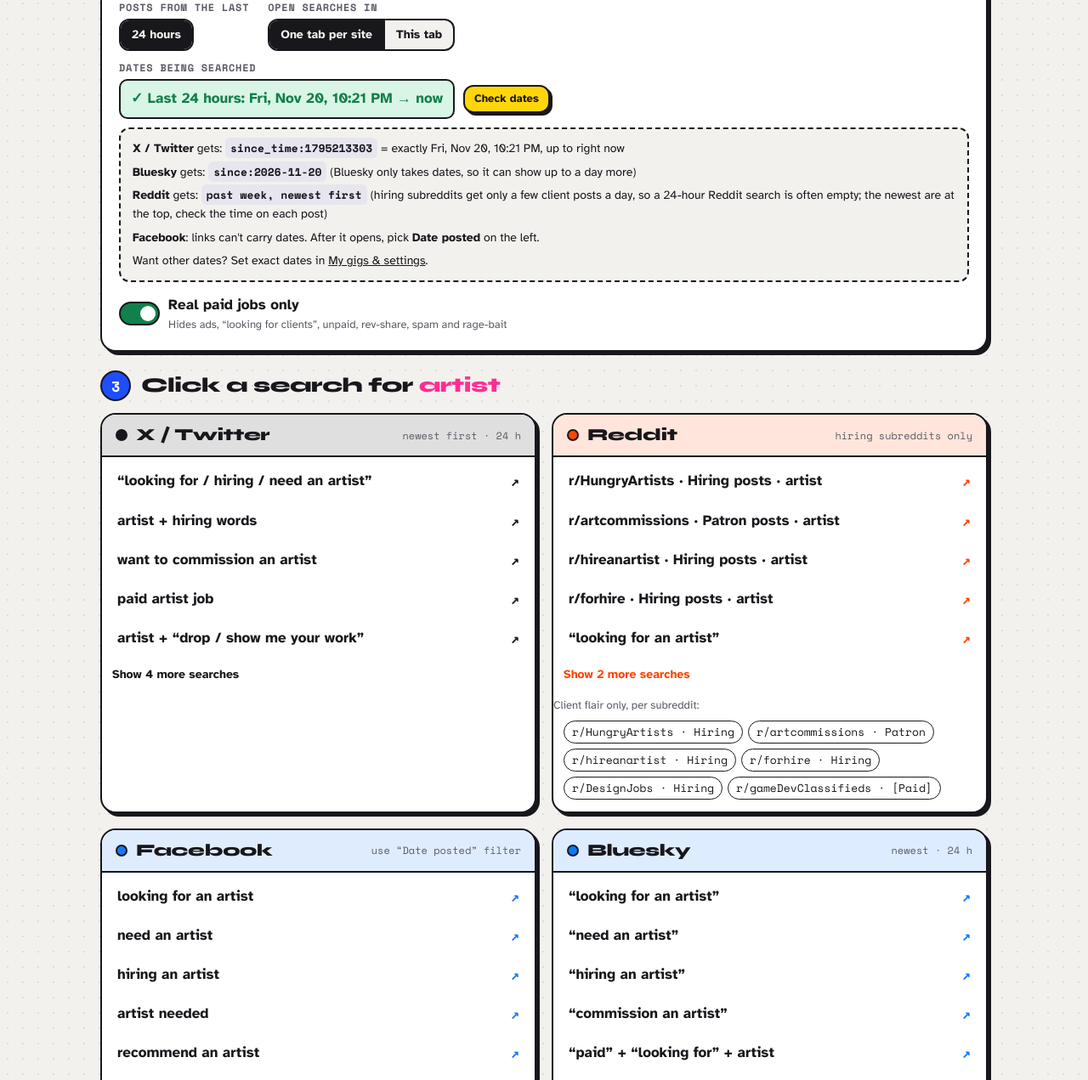
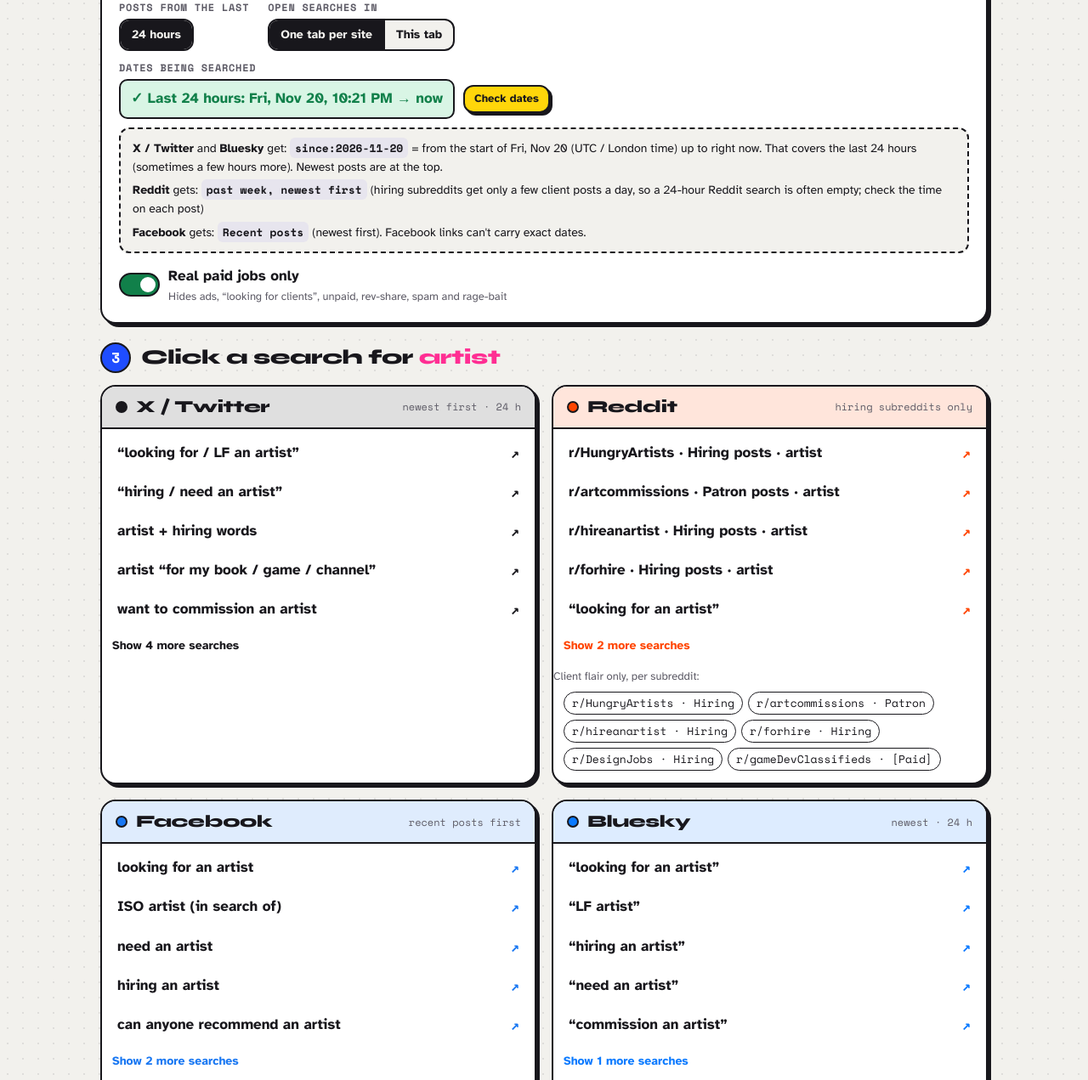
Before and after one commit to Ali200613/post-finder, a plain HTML site: page index.html in a window 1280 px wide. Shown: the part 743-2014 px from the top of the page at 85% size. Drawn offline with nearby package versions, Linux system fonts and the light colour scheme.

Commit message:
Fix X no results: since: date, shorter filters; real client wording on all sites; Facebook recent posts
Co-Authored-By: Claude Opus 5.5 <noreply@anthropic.com>

```diff
--- a/index.html
+++ b/index.html
@@ -396,14 +396,8 @@ footer p { max-width: 70ch; margin: 0 0 8px; }
       <p class="sub">Click to add.</p>
       <div id="sugg"></div>
     </div>
-    <div class="panel">
-      <h2 class="step-title">Exact dates</h2>
-      <p class="sub">Pick your own dates instead of the quick buttons. X and Bluesky use them exactly; Reddit uses the closest range; Facebook ignores dates (use its “Date posted” filter).</p>
-      <div class="dates">
-        <label for="from">From <input type="date" id="from"></label>
-        <label for="to">To <input type="date" id="to"></label>
-      </div>
-    </div>
+    <!-- Searches are always the last 24 hours; these hold the dates for the code. -->
+    <input type="hidden" id="from"><input type="hidden" id="to">
     <div class="panel">
       <h2 class="step-title">Reset</h2>
       <p class="sub">Go back to the starting gigs and settings on this browser.</p>
@@ -544,15 +538,14 @@ setDays(days);
 const isReal = () => $("real").checked;
 // The minus sign means "hide posts with this". These are artists ADVERTISING themselves, always hidden.
 // A plain word like forhire also hides the hashtag #forhire.
-// Most important first. Long X searches quietly return nothing, so only as many as fit are added.
+// Most important first. Long X searches (too many words) quietly return NOTHING, so the list is
+// short (about the size that was tested and showed posts), and only as many as fit are added.
 const X_NOT = [
   ['-"for hire"'], ['-forhire'], ['-"commissions open"'], ['-filter:retweets'], ['-"comms open"'], ['-"slots open"'],
   ['-"looking for commissions"'], ['-"looking for clients"'], ['-"hire me"'],
-  ['-filter:replies', 1], ['-unpaid', 1], ['-revshare', 1],
-  ['-artforhire'], ['-commissionsopen'], ['-"commissions are open"'], ['-"looking for work"'], ['-"my rates"'],
-  ['-exposure', 1], ['-crypto', 1], ['-giveaway', 1], ['-"open to work"', 1], ['-"price list"', 1],
+  ['-filter:replies', 1], ['-unpaid', 1], ['-exposure', 1],
 ];
-const X_MAX = 440;
+const X_MAX = 380;
 function xQuery(q) {
   const tail = dateTerms();
   let s = q;
@@ -562,16 +555,17 @@ function xQuery(q) {
   });
   return s + tail;
 }
-// Reddit says "hiring" and "hire" are the same word, so "hiring" also finds [For Hire] ads. Hide those.
 function untilNext(d) { const x = new Date(d + "T00:00:00"); x.setDate(x.getDate() + 1); return ymd(x); }
 // X/Bluesky "until:" means "before this day", so including today needs tomorrow's date,
 // which looks wrong. When the end date is today, leave "until:" out: no end means "up to now".
-// "Last 24 hours": X reads since:<date> in UTC, so after midnight a local date can be in X's future
-// and show nothing. X gets the exact moment 24 hours ago (since_time = seconds since 1970) instead.
-// Bluesky gets the UTC day of 24 hours ago (it only takes dates).
+// "Last 24 hours": X and Bluesky read since:<date> in UTC (London time). A local date can be in their
+// future after midnight and show nothing, and X's exact-time form (since_time:) returned nothing.
+// So both get the UTC date of 24 hours ago: never in the future, always covers the last 24 hours
+// (it can show a few extra hours from that day; newest are at the top).
 const ago24 = () => new Date(Date.now() - 864e5);
-function dateTerms(plat = "x") {
-  if (days === 1) return plat === "x" ? " since_time:" + Math.floor(ago24() / 1000) : " since:" + ago24().toISOString().slice(0, 10);
+const since24 = () => ago24().toISOString().slice(0, 10);
+function dateTerms() {
+  if (days === 1) return " since:" + since24();
   let s = "";
   const from = $("from").value, to = $("to").value, today = ymd(new Date());
   if (from) s += " since:" + from;
@@ -610,6 +604,7 @@ const subsFor = r => {
 };
 const subQuery = (x, words) => (x.f ? `flair_name:"${x.f}"` : x.w) + (words ? " " + words : "");
 const subUrl = (x, words) => `https://www.reddit.com/r/${x.s}/search/?q=${enc(subQuery(x, words))}&restrict_sr=1&sort=new&t=${R_T}`;
+const FB_RECENT = btoa(JSON.stringify({ "recent_posts:0": JSON.stringify({ name: "recent_posts", args: "" }) }));
 const URL_FOR = {
   x: q => `https://x.com/search?q=${enc(xQuery(q))}&f=live`,
   // opt = a subreddit from REDDIT_SUBS (search inside its client flair), or true = keep the words as they are.
@@ -619,19 +614,22 @@ const URL_FOR = {
     if (!isReal()) return `https://www.reddit.com/search/?q=${enc(p)}&sort=new&t=${R_T}`;
     return `https://www.reddit.com/r/${REDDIT_SUBS.map(x => x.s).join("+")}/search/?q=${enc(p)}&restrict_sr=1&sort=new&t=${R_T}`;
   },
-  fb: q => `https://www.facebook.com/search/posts/?q=${enc(q + (isReal() ? " paid" : ""))}`,
-  bsky: q => `https://bsky.app/search?q=${enc(q + dateTerms("bsky"))}`,
+  // Facebook search can't take dates, but this switches on its "Recent posts" filter (newest first).
+  // No extra words added: Facebook search gets worse with every word.
+  fb: q => `https://www.facebook.com/search/posts/?q=${enc(q)}&filters=${enc(FB_RECENT)}`,
+  bsky: q => `https://bsky.app/search?q=${enc(q + dateTerms())}`,
 };
 const TEMPLATES = {
   x: r => [
-    { label: `“looking for / hiring / need ${an(r)}”`, q: `("looking for ${an(r)}" OR "hiring ${an(r)}" OR "need ${an(r)}" OR "${r} needed")` },
+    // Wording real clients post on X: "looking for", "LF" (short for looking for), "hiring", "need".
+    { label: `“looking for / LF ${an(r)}”`, q: `("looking for ${an(r)}" OR "looking for ${r}s" OR "lf ${an(r)}" OR "lf ${r}")` },
+    { label: `“hiring / need ${an(r)}”`, q: `("hiring ${an(r)}" OR "hiring ${r}s" OR "need ${an(r)}" OR "${r} needed")` },
     { label: `${r} + hiring words`, q: `"${r}" (hiring OR "looking for" OR need OR wanted OR seeking)` },
+    { label: `${r} “for my book / game / channel”`, q: `"${r}" ("for my book" OR "for my game" OR "for my channel" OR "for my oc" OR "for my brand" OR "for my project")` },
     { label: `want to commission ${an(r)}`, q: `"${r}" ("want to commission" OR "looking to commission" OR "wanna commission" OR "commission someone")` },
-    { label: `paid ${r} job`, q: `"${r}" (budget OR "will pay" OR paying OR "paid project" OR "paid job")` },
-    { label: `${r} + “drop / show me your work”`, q: `"${r}" ("drop your" OR "show me your" OR "reply with your" OR "quote this with" OR qrt)` },
-    { label: `${r} + “send me your portfolio”`, q: `"${r}" ("send your portfolio" OR "send me your portfolio" OR "send your work" OR "share your portfolio")` },
-    { label: `can anyone recommend ${an(r)}?`, q: `"${r}" (recommend OR recommendations OR "anyone know")` },
-    { label: `freelance ${r}`, q: `"freelance ${r}" (need OR looking OR hiring)` },
+    { label: `paid ${r} job / budget`, q: `"${r}" (budget OR paying OR "will pay" OR "paid project")` },
+    { label: `${r} + “drop your portfolio”`, q: `"${r}" ("drop your" OR "show me your" OR "send your portfolio" OR "send me your portfolio" OR qrt)` },
+    { label: `can anyone recommend ${an(r)}?`, q: `"${r}" ("anyone know" OR "can anyone recommend" OR "any recommendations" OR "recommend me")` },
     { label: `${r} + misspelled “comission”`, q: `"${r}" (comission OR commision OR comissions OR commisions OR c0mmission)` },
   ],
   // First: each subreddit's own client flair + the gig. Then the plain words clients write in their titles.
@@ -641,22 +639,24 @@ const TEMPLATES = {
     { label: `“need ${an(r)}”`, q: `"need ${an(r)}"`, opt: true },
     { label: `${r} + budget`, q: `${r} budget`, opt: true },
   ],
+  // Facebook group posts: "Looking for...", "ISO" (in search of), "Can anyone recommend...". Short = better on Facebook.
   fb: r => [
     { label: `looking for ${an(r)}`, q: `looking for ${an(r)}` },
+    { label: `ISO ${r} (in search of)`, q: `ISO ${r}` },
     { label: `need ${an(r)}`, q: `need ${an(r)}` },
     { label: `hiring ${an(r)}`, q: `hiring ${an(r)}` },
+    { label: `can anyone recommend ${an(r)}`, q: `can anyone recommend ${an(r)}` },
+    { label: `looking to hire ${an(r)}`, q: `looking to hire ${an(r)}` },
     { label: `${r} needed`, q: `${r} needed` },
-    { label: `recommend ${an(r)}`, q: `recommend ${an(r)}` },
-    { label: `${r} for my project`, q: `${r} for my project` },
-    { label: `urgently need ${an(r)}`, q: `urgently need ${an(r)}` },
   ],
+  // Bluesky: exact phrases in quotes work, "OR" doesn't, so one phrase per search.
   bsky: r => [
     { label: `“looking for ${an(r)}”`, q: `"looking for ${an(r)}"` },
+    { label: `“LF ${r}”`, q: `"lf ${r}"` },
+    { label: `“hiring ${an(r)}”`, q: `"hiring ${an(r)}"` },
     { label: `“need ${an(r)}”`, q: `"need ${an(r)}"` },
-    { label: `“hiring ${an(r)}”`, q: `"hiring ${an(r)}"` },
     { label: `“commission ${an(r)}”`, q: `"commission ${an(r)}"` },
-    { label: `“paid” + “looking for” + ${r}`, q: `paid "looking for" "${r}"` },
-    { label: `“${r} wanted”`, q: `"${r} wanted"` },
+    { label: `${r} + budget`, q: `"${r}" budget` },
   ],
 };
 // Clients who dodge bots skip the word "hiring" and write things like "drop your portfolio" or "who's taking commissions?"
@@ -672,7 +672,7 @@ const spanText = () => days === 0 ? "your dates" : days === 1 ? "24 h" : days +
 const HINT = {
   x: () => `newest first · ${spanText()}`,
   reddit: () => isReal() ? "hiring subreddits only" : "all of Reddit",
-  fb: () => "use “Date posted” filter",
+  fb: () => "recent posts first",
   bsky: () => `newest · ${spanText()}`,
 };
 
@@ -708,18 +708,14 @@ function platformCard(p, items, opts = {}) {
 
 // ---- date check: shows exactly which dates each site gets ----
 function renderDates() {
-  const from = $("from").value, to = $("to").value, today = ymd(new Date());
-  const toTxt = !to || to >= today ? `today (${niceDay(today)})` : niceDay(to);
   const t24 = d => d.toLocaleString([], { weekday: "short", day: "numeric", month: "short", hour: "numeric", minute: "2-digit" });
-  $("dateLine").textContent = days === 1 ? `✓ Last 24 hours: ${t24(ago24())} → now` : from ? `✓ ${niceDay(from)} → ${toTxt}` : "No start date: all time";
-  const terms = dateTerms().trim() || "(no dates)";
-  $("dateDetail").innerHTML = (days === 1
-    ? `<div><b>X / Twitter</b> gets: <code>${esc(terms)}</code> = exactly ${esc(t24(ago24()))}, up to right now</div>` +
-      `<div><b>Bluesky</b> gets: <code>${esc(dateTerms("bsky").trim())}</code> (Bluesky only takes dates, so it can show up to a day more)</div>`
-    : `<div><b>X / Twitter</b> and <b>Bluesky</b> get: <code>${esc(terms)}</code>${to && to < today ? "" : " (no end date, so it runs up to right now)"}</div>`) +
-    `<div><b>Reddit</b> gets: <code>past week, newest first</code> (hiring subreddits get only a few client posts a day, so a 24-hour Reddit search is often empty; the newest are at the top, check the time on each post)</div>` +
-    `<div><b>Facebook</b>: links can't carry dates. After it opens, pick <b>Date posted</b> on the left.</div>` +
-    `<div>Want other dates? Set exact dates in <a href="#settings">My gigs &amp; settings</a>.</div>`;
+  const s = since24(), sNice = new Date(s + "T00:00:00Z").toLocaleDateString([], { weekday: "short", day: "numeric", month: "short", timeZone: "UTC" });
+  $("dateLine").textContent = `✓ Last 24 hours: ${t24(ago24())} → now`;
+  $("dateDetail").innerHTML =
+    `<div><b>X / Twitter</b> and <b>Bluesky</b> get: <code>since:${esc(s)}</code> = from the start of ${esc(sNice)} (UTC / London time) up to right now. ` +
+    `That covers the last 24 hours (sometimes a few hours more). Newest posts are at the top.</div>` +
+    `<div><b>Reddit</b> gets: <code>past week, newest first</code> (hiring subreddits get only a few client posts a day, so a 24-hour Reddit search is often empty; check the time on each post)</div>` +
+    `<div><b>Facebook</b> gets: <code>Recent posts</code> (newest first). Facebook links can't carry exact dates.</div>`;
 }
 $("dateBtn").addEventListener("click", () => {
   const d = $("dateDetail"); d.hidden = !d.hidden;
@@ -736,16 +732,16 @@ function multiSearches(roles) {
   // X searches stop working when too long: take gigs until the names fill ~170 letters (max 6),
   // so there is still room for the "hide for-hire ads" words.
   const xr = [];
-  roles.slice(0, 6).forEach(r => { if (!xr.length || xr.join(" OR ").length + r.length < 170) xr.push(r); });
+  roles.slice(0, 6).forEach(r => { if (!xr.length || xr.join(" OR ").length + r.length < 130) xr.push(r); });
   const G = "(" + xr.map(r => `"${r}"`).join(" OR ") + ")";
   return {
     x: [
-      { label: "any of them + hiring words", q: `${G} (hiring OR "looking for" OR need OR wanted OR seeking)` },
+      { label: "any of them + hiring words", q: `${G} (hiring OR "looking for" OR lf OR need OR wanted)` },
+      { label: "any of them “for my book / game / channel”", q: `${G} ("for my book" OR "for my game" OR "for my channel" OR "for my oc" OR "for my project")` },
       { label: "want to commission any of them", q: `${G} ("want to commission" OR "looking to commission" OR "wanna commission")` },
-      { label: "paid job for any of them", q: `${G} (budget OR "will pay" OR paying OR "paid job")` },
-      { label: "any of them + “drop / show me your work”", q: `${G} ("drop your" OR "show me your" OR "reply with your" OR qrt)` },
-      { label: "any of them + “send me your portfolio”", q: `${G} ("send your portfolio" OR "send me your portfolio" OR "send your work")` },
-      { label: "can anyone recommend one?", q: `${G} (recommend OR recommendations OR "anyone know")` },
+      { label: "paid job / budget for any of them", q: `${G} (budget OR paying OR "will pay" OR "paid project")` },
+      { label: "any of them + “drop your portfolio”", q: `${G} ("drop your" OR "show me your" OR "send your portfolio" OR qrt)` },
+      { label: "can anyone recommend one?", q: `${G} ("anyone know" OR "can anyone recommend" OR "any recommendations")` },
       { label: "any of them + misspelled “comission”", q: `${G} (comission OR commision OR comissions OR c0mmission)` },
     ],
     // Reddit breaks on long "this OR that" searches, so: each gig in its best subreddit's client flair,
@@ -756,7 +752,7 @@ function multiSearches(roles) {
         .map(x => ({ label: `r/${x.s} · all ${x.f ? x.f : "[Paid]"} posts`, q: "", opt: x })),
     ],
     // Facebook and Bluesky can't search "this OR that", so one search per gig.
-    fb: roles.slice(0, 10).map(r => ({ label: `looking for ${an(r)}`, q: `looking for ${an(r)}` })),
+    fb: roles.slice(0, 10).flatMap(r => [{ label: `looking for ${an(r)}`, q: `looking for ${an(r)}` }, { label: `ISO ${r}`, q: `ISO ${r}` }]),
     bsky: roles.slice(0, 10).map(r => ({ label: `“looking for ${an(r)}”`, q: `"looking for ${an(r)}"` })),
     xNote: roles.length > xr.length ? `X searches use your first ${xr.length} gigs (${xr.join(", ")}): longer X searches stop working.` : "",
   };
@@ -839,7 +835,7 @@ function renderFind() {
   box.append(
     platformCard("x", S.x, { note: S.xNote, key: "x" + roles.length }),
     platformCard("reddit", S.reddit, { subs: true, key: "r" + roles.length }),
-    platformCard("fb", S.fb, { note: "Facebook links can't carry dates: use the “Date posted” filter on the left.", key: "f" + roles.length }),
+    platformCard("fb", S.fb, { note: "Opens with “Recent posts” on. If Facebook shows old posts, tap “Recent posts” on the left.",key: "f" + roles.length }),
     platformCard("bsky", S.bsky, { key: "b" + roles.length }),
     platformCard("x", CLEVER, { wide: true, key: "clever", title: "Sneaky client posts on X", hint: "clients who dodge bots and skip the word “hiring”" }),
   );
@@ -975,8 +971,6 @@ $("oneBtn").addEventListener("click", () => { multi = false; selected = selected
 document.querySelectorAll("#range button").forEach(b => b.addEventListener("click", () => { setDays(+b.dataset.days); save(); renderAll(); }));
 $("real").addEventListener("change", () => { save(); renderAll(); });
 document.querySelectorAll("#openMode button").forEach(b => b.addEventListener("click", () => { openMode = b.dataset.mode; store.set("pf.open", openMode); renderAll(); }));
-$("from").addEventListener("change", () => { days = 0; renderAll(); });
-$("to").addEventListener("change", () => { days = 0; renderAll(); });
 // ---- "type any gig" boxes: short words become full gig names ----
 let toastTimer = null;
 function toast(msg) {
```
